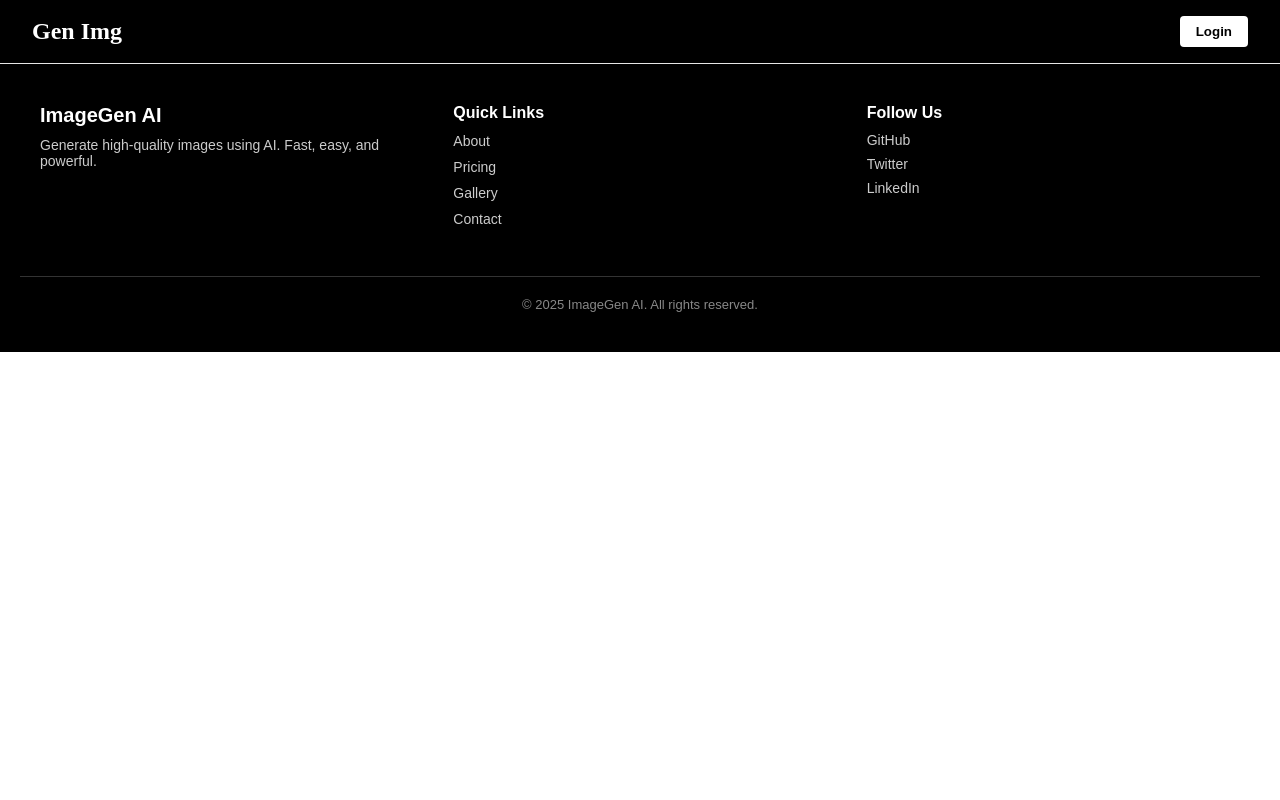
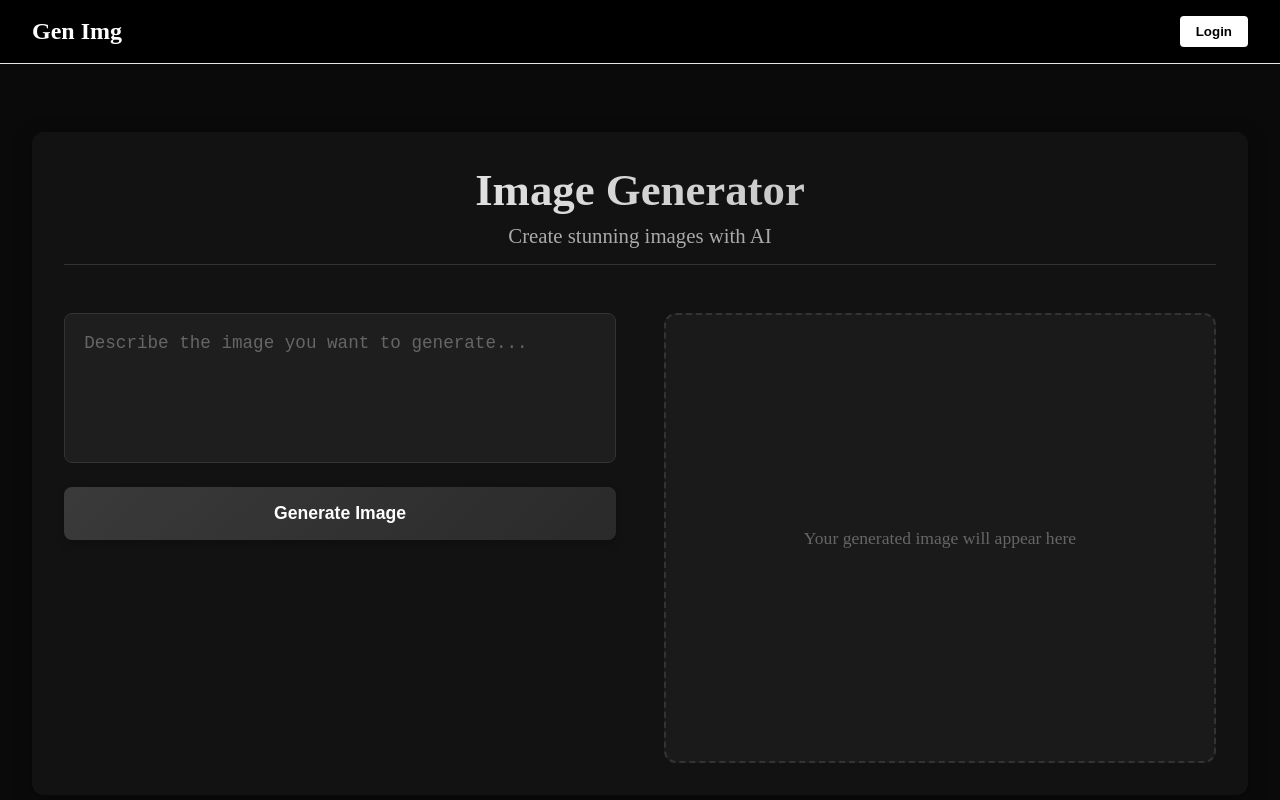
Before and after one commit to YadneshUmredkar75/Image_Generation_AI_Pj, a React (Vite) app in the folder frontend/: page /genimage in a window 1280 px wide. Shown: the top 800 px of the page. Built offline with nearby package versions, Linux system fonts and the light colour scheme.

Commit message:
add the genimage component

```diff
--- a/frontend/src/Page/GenImg/GenImg.css
+++ b/frontend/src/Page/GenImg/GenImg.css
@@ -0,0 +1,188 @@
+
+.gen-img-wrapper {
+  width: 100%;
+  background-color: #0a0a0a;
+  min-height: 100vh;
+  padding: 2rem 0;
+}
+
+
+.gen-img-wrapper {
+  width: 100%;
+  background-color: #0a0a0a;
+  min-height: 100vh;
+  display: flex;
+  justify-content: center;
+  align-items: center;
+  padding: 2rem;
+}
+
+.gen-img-container {
+  width: 100%;
+  max-width: 1400px;
+  background-color: #121212;
+  border-radius: 12px;
+  box-shadow: 0 4px 20px rgba(0, 0, 0, 0.3);
+  padding: 3rem;
+}
+.gen-img-container {
+  max-width: 1400px;
+  margin: 0 auto;
+  padding: 2rem;
+  background-color: #121212;
+  border-radius: 12px;
+  box-shadow: 0 4px 20px rgba(0, 0, 0, 0.3);
+}
+
+.gen-img-header {
+  text-align: center;
+  margin-bottom: 3rem;
+  padding-bottom: 1rem;
+  border-bottom: 1px solid #333;
+}
+
+.gen-img-header h1 {
+  font-size: 2.8rem;
+  color: #ffffff;
+  margin-bottom: 0.5rem;
+  background: linear-gradient(90deg, #ffffff, #aaaaaa);
+  -webkit-background-clip: text;
+  background-clip: text;
+  color: transparent;
+}
+
+.gen-img-header p {
+  color: #aaaaaa;
+  font-size: 1.3rem;
+}
+
+.gen-img-content {
+  display: grid;
+  grid-template-columns: 1fr 1fr;
+  gap: 3rem;
+}
+
+.prompt-section {
+  display: flex;
+  flex-direction: column;
+  gap: 1.5rem;
+}
+
+.prompt-section textarea {
+  width: 100%;
+  padding: 1.2rem;
+  border: 1px solid #333;
+  border-radius: 8px;
+  font-size: 1.1rem;
+  resize: none;
+  background-color: #1e1e1e;
+  color: #ffffff;
+  min-height: 150px;
+}
+
+.prompt-section textarea::placeholder {
+  color: #666;
+}
+
+.generate-btn {
+  padding: 1rem 2rem;
+  background: linear-gradient(135deg, #3a3a3a, #2a2a2a);
+  color: white;
+  border: none;
+  border-radius: 8px;
+  font-size: 1.1rem;
+  font-weight: 600;
+  cursor: pointer;
+  transition: all 0.3s;
+  box-shadow: 0 4px 8px rgba(0, 0, 0, 0.2);
+}
+
+.generate-btn:hover {
+  background: linear-gradient(135deg, #4a4a4a, #3a3a3a);
+  transform: translateY(-2px);
+  box-shadow: 0 6px 12px rgba(0, 0, 0, 0.3);
+}
+
+.generate-btn:disabled {
+  background: #2a2a2a;
+  color: #666;
+  cursor: not-allowed;
+  transform: none;
+  box-shadow: none;
+}
+
+.preview-section {
+  border: 2px dashed #333;
+  border-radius: 12px;
+  display: flex;
+  align-items: center;
+  justify-content: center;
+  min-height: 450px;
+  background-color: #1a1a1a;
+  padding: 1.5rem;
+}
+
+.image-placeholder {
+  text-align: center;
+  color: #666;
+  font-size: 1.1rem;
+}
+
+.image-result {
+  display: flex;
+  flex-direction: column;
+  align-items: center;
+  gap: 1.5rem;
+  width: 100%;
+  height: 100%;
+}
+
+.image-result img {
+  max-width: 100%;
+  max-height: 500px;
+  border-radius: 8px;
+  box-shadow: 0 4px 15px rgba(0, 0, 0, 0.4);
+}
+
+.download-btn {
+  padding: 0.8rem 1.5rem;
+  background: linear-gradient(135deg, #3a3a3a, #2a2a2a);
+  color: white;
+  border: none;
+  border-radius: 6px;
+  font-size: 1rem;
+  cursor: pointer;
+  transition: all 0.3s;
+}
+
+.download-btn:hover {
+  background: linear-gradient(135deg, #4a4a4a, #3a3a3a);
+}
+
+.loading-spinner {
+  border: 5px solid rgba(255, 255, 255, 0.1);
+  border-top: 5px solid #ffffff;
+  border-radius: 50%;
+  width: 50px;
+  height: 50px;
+  animation: spin 1s linear infinite;
+}
+
+@keyframes spin {
+  0% { transform: rotate(0deg); }
+  100% { transform: rotate(360deg); }
+}
+
+@media (max-width: 992px) {
+  .gen-img-content {
+    grid-template-columns: 1fr;
+  }
+
+  .preview-section {
+    min-height: 350px;
+  }
+
+  .gen-img-header h1 {
+    font-size: 2.2rem;
+  }
+}
--- a/frontend/src/Page/GenImg/GenImg.jsx
+++ b/frontend/src/Page/GenImg/GenImg.jsx
@@ -1,11 +1,84 @@
-
+import { useState } from 'react';
+import './GenImg.css';
 
 function GenImg() {
+  const [prompt, setPrompt] = useState('');
+  const [generatedImage, setGeneratedImage] = useState(null);
+  const [isLoading, setIsLoading] = useState(false);
+
+  const generateImage = async () => {
+    if (!prompt.trim()) {
+      alert('Please enter a prompt');
+      return;
+    }
+
+    setIsLoading(true);
+
+    try {
+      const response = await mockImageGeneration(prompt);
+      setGeneratedImage(response.imageUrl);
+    } catch (error) {
+      console.error('Error generating image:', error);
+      alert('Failed to generate image');
+    } finally {
+      setIsLoading(false);
+    }
+  };
+
+  const mockImageGeneration = (prompt) => {
+    return new Promise((resolve) => {
+      setTimeout(() => {
+        const mockImageUrl = `https://source.unsplash.com/random/800x600/?${encodeURIComponent(prompt)}`;
+        resolve({ imageUrl: mockImageUrl });
+      }, 2000);
+    });
+  };
+
   return (
-    <div>
+    <div className="gen-img-wrapper">
+      <div className="gen-img-container">
+        <div className="gen-img-header">
+          <h1>Image Generator</h1>
+          <p>Create stunning images with AI</p>
+        </div>
 
+        <div className="gen-img-content">
+          <div className="prompt-section">
+            <textarea
+              value={prompt}
+              onChange={(e) => setPrompt(e.target.value)}
+              placeholder="Describe the image you want to generate..."
+              rows={4}
+            />
+            <button
+              onClick={generateImage}
+              disabled={isLoading}
+              className="generate-btn"
+            >
+              {isLoading ? 'Generating...' : 'Generate Image'}
+            </button>
+          </div>
+
+          <div className="preview-section">
+            {generatedImage ? (
+              <div className="image-result">
+                <img src={generatedImage} alt="Generated content" />
+                <button className="download-btn">Download</button>
+              </div>
+            ) : (
+              <div className="image-placeholder">
+                {isLoading ? (
+                  <div className="loading-spinner"></div>
+                ) : (
+                  <p>Your generated image will appear here</p>
+                )}
+              </div>
+            )}
+          </div>
+        </div>
+      </div>
     </div>
-  )
+  );
 }
 
-export default GenImg
+export default GenImg;
```
